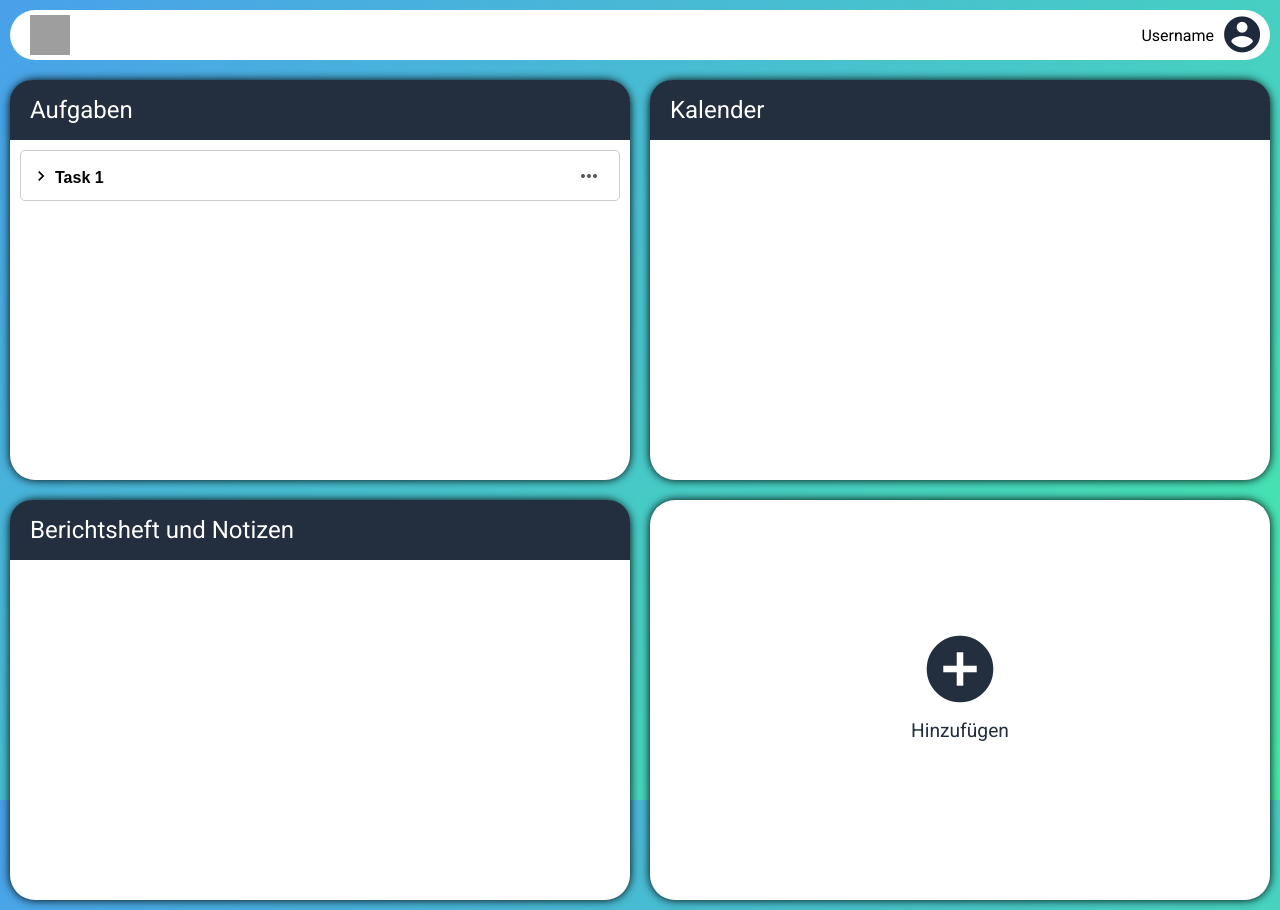
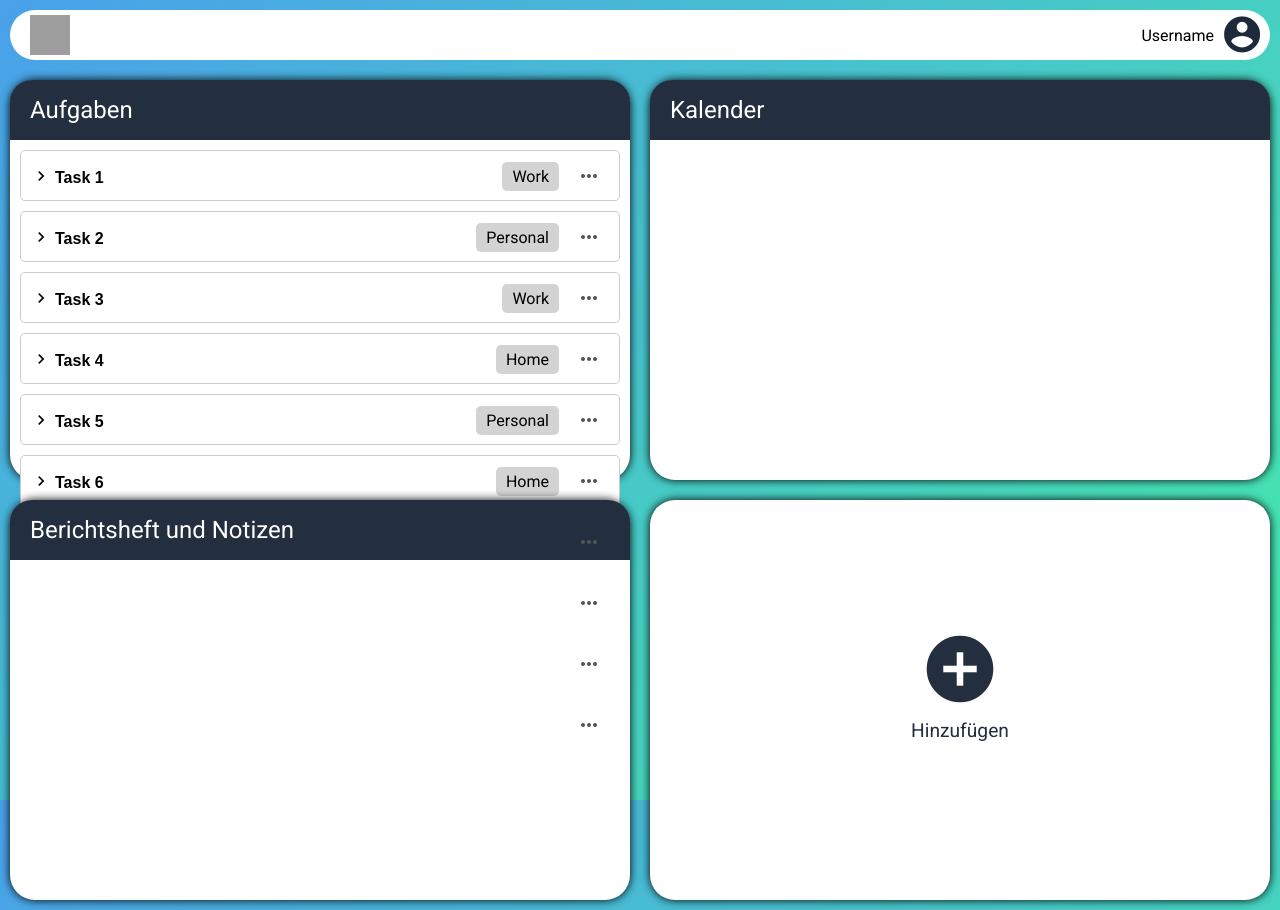
Before and after one commit to MarkMerkB3F/DAYSI_Frontend, an Angular app: page / in a window 1280 px wide. Built offline with nearby package versions, Linux system fonts and the light colour scheme; no server answers; grey boxes are pictures that could not be loaded.

Commit message:
changed task behavior and looks

```diff
--- a/src/app/components/navbar/navbar.component.ts
+++ b/src/app/components/navbar/navbar.component.ts
@@ -1,12 +1,10 @@
 import { Component } from '@angular/core';
 import {MatIcon} from '@angular/material/icon';
-import {NgOptimizedImage} from '@angular/common';
 
 @Component({
   selector: 'app-navbar',
   imports: [
-    MatIcon,
-    NgOptimizedImage
+    MatIcon
   ],
   templateUrl: './navbar.component.html',
   styleUrl: './navbar.component.scss'
--- a/src/app/components/widgets/tasks/task-item/task-item.component.html
+++ b/src/app/components/widgets/tasks/task-item/task-item.component.html
@@ -1,22 +1,25 @@
 
 <div class="task-frame">
     <div class="task-container">
-        <!-- Name des Tasks -->
         <div class="task-header" (click)="toggle()">
             <mat-icon class="toggle-icon">
                 {{ isExpanded ? 'expand_more' : 'chevron_right' }}
             </mat-icon>
-            <span>{{ task.name }}</span>
+            <span>{{ task?.title }}</span>
         </div>
-
-        <!-- Beschreibung (sichtbar, wenn isExpanded true ist) -->
         <div class="task-description" *ngIf="isExpanded">
-            <p>{{ task.description }}</p>
+            <p>{{ task?.content }}</p>
         </div>
     </div>
-    <button mat-icon-button [matMenuTriggerFor]="menu" class="btn-task-menu">
-        <mat-icon>more_horiz</mat-icon>
-    </button>
+    <div class="category-button-frame">
+        <div class="category-frame">
+            {{task?.category}}
+        </div>
+        <button mat-icon-button [matMenuTriggerFor]="menu" class="btn-task-menu">
+            <mat-icon>more_horiz</mat-icon>
+        </button>
+    </div>
+
     <mat-menu #menu="matMenu">
         <button mat-menu-item>Löschen</button>
         <button mat-menu-item>Bearbeiten</button>
--- a/src/app/components/widgets/tasks/task-item/task-item.component.scss
+++ b/src/app/components/widgets/tasks/task-item/task-item.component.scss
@@ -51,3 +51,20 @@ button mat-icon {
 .toggle-icon {
 	font-size: 20px;
 }
+
+.category-button-frame{
+	display: flex;
+	margin-left: auto;
+	margin-bottom: auto;
+	align-items: center;
+}
+
+.category-frame{
+	height: fit-content;
+	display: flex;
+	align-items: center;
+	padding: 5px 10px 5px 10px;
+	border-radius: 5px;
+	background-color: lightgrey;
+	margin-right: 10px;
+}
--- a/src/app/components/widgets/tasks/task-item/task-item.component.ts
+++ b/src/app/components/widgets/tasks/task-item/task-item.component.ts
@@ -1,8 +1,9 @@
-import { Component } from '@angular/core';
+import {Component, Input} from '@angular/core';
 import { MatIcon } from '@angular/material/icon';
 import {MatIconButton} from '@angular/material/button';
 import {NgIf} from "@angular/common";
 import {MatMenu, MatMenuItem, MatMenuTrigger} from "@angular/material/menu";
+import {Todo} from "../../../../todo";
 
 @Component({
     selector: 'app-task-item',
@@ -18,10 +19,7 @@ import {MatMenu, MatMenuItem, MatMenuTrigger} from "@angular/material/menu";
     styleUrls: ['./task-item.component.scss'],
 })
 export class TaskItemComponent {
-    task = {
-        name: 'Task 1',
-        description: 'Lorem ipsum dolor sit amet, consetetur sadipscing elitr, sed diam nonumy eirmod tempor invidunt ut labore et dolore magna aliquyam erat, sed diam voluptua. At vero eos et accusam et justo duo dolores ',
-    };
+    @Input() task?: Todo;
 
     isExpanded = false;
 
--- a/src/app/components/widgets/tasks/tasks.component.html
+++ b/src/app/components/widgets/tasks/tasks.component.html
@@ -1,4 +1,4 @@
 <div class="top-bar">
     <a>Aufgaben</a>
 </div>
-<app-task-item></app-task-item>
+<app-task-item *ngFor="let task of tasks" [task]="task"></app-task-item>
--- a/src/app/components/widgets/tasks/tasks.component.ts
+++ b/src/app/components/widgets/tasks/tasks.component.ts
@@ -1,12 +1,15 @@
-import { Component, Inject } from '@angular/core';
+import { Component } from '@angular/core';
 import { TodoService } from '../../../services/todo.service';
 import {TaskItemComponent} from './task-item/task-item.component';
+import {Todo} from "../../../todo";
+import {NgForOf} from "@angular/common";
 
 @Component({
   standalone: true,
   selector: 'app-tasks',
   imports: [
-    TaskItemComponent
+    TaskItemComponent,
+    NgForOf
   ],
   templateUrl: './tasks.component.html',
   styleUrl: './tasks.component.scss'
@@ -15,4 +18,66 @@ export class TasksComponent {
   constructor(private todoService: TodoService){
    this.todoService.getAllTodos()
   }
+  tasks: Todo[] = [
+    {
+      id: '1a2b3c4d',
+      title: 'Task 1',
+      content: 'Complete the Angular project.',
+      category: 'Work',
+    },
+    {
+      id: '5e6f7g8h',
+      title: 'Task 2',
+      content: 'Grocery shopping for the weekend.',
+      category: 'Personal',
+    },
+    {
+      id: '9i0j1k2l',
+      title: 'Task 3',
+      content: 'Prepare slides for the meeting.',
+      category: 'Work',
+    },
+    {
+      id: '3m4n5o6p',
+      title: 'Task 4',
+      content: 'Water the plants and clean the garden.',
+      category: 'Home',
+    },
+    {
+      id: '7q8r9s0t',
+      title: 'Task 5',
+      content: 'Plan a weekend getaway.',
+      category: 'Personal',
+    },
+    {
+      id: '1u2v3w4x',
+      title: 'Task 6',
+      content: 'Fix the leaking kitchen sink.',
+      category: 'Home',
+    },
+    {
+      id: '5y6z7a8b',
+      title: 'Task 7',
+      content: 'Schedule a dentist appointment.',
+      category: 'Health',
+    },
+    {
+      id: '9c0d1e2f',
+      title: 'Task 8',
+      content: 'Write a blog post about Angular tips.',
+      category: 'Work',
+    },
+    {
+      id: '3g4h5i6j',
+      title: 'Task 9',
+      content: 'Bake a chocolate cake for the party.',
+      category: 'Cooking',
+    },
+    {
+      id: '7k8l9m0n',
+      title: 'Task 10',
+      content: 'Organize books on the bookshelf.',
+      category: 'Home',
+    },
+  ];
 }
--- a/src/app/services/todo.service.ts
+++ b/src/app/services/todo.service.ts
@@ -13,7 +13,6 @@ export class TodoService {
   getAllTodos(){
     this.http.get("http://localhost:8080/todos", {responseType: 'text'}).subscribe(todos=>(
       console.log("Todos wurden empfangen"+todos)
-
     ))
   }
 }
--- /dev/null
+++ b/src/app/todo.ts
@@ -0,0 +1,6 @@
+export interface Todo {
+    id: string;
+    title: string;
+    content: string;
+    category: string;
+}
```
